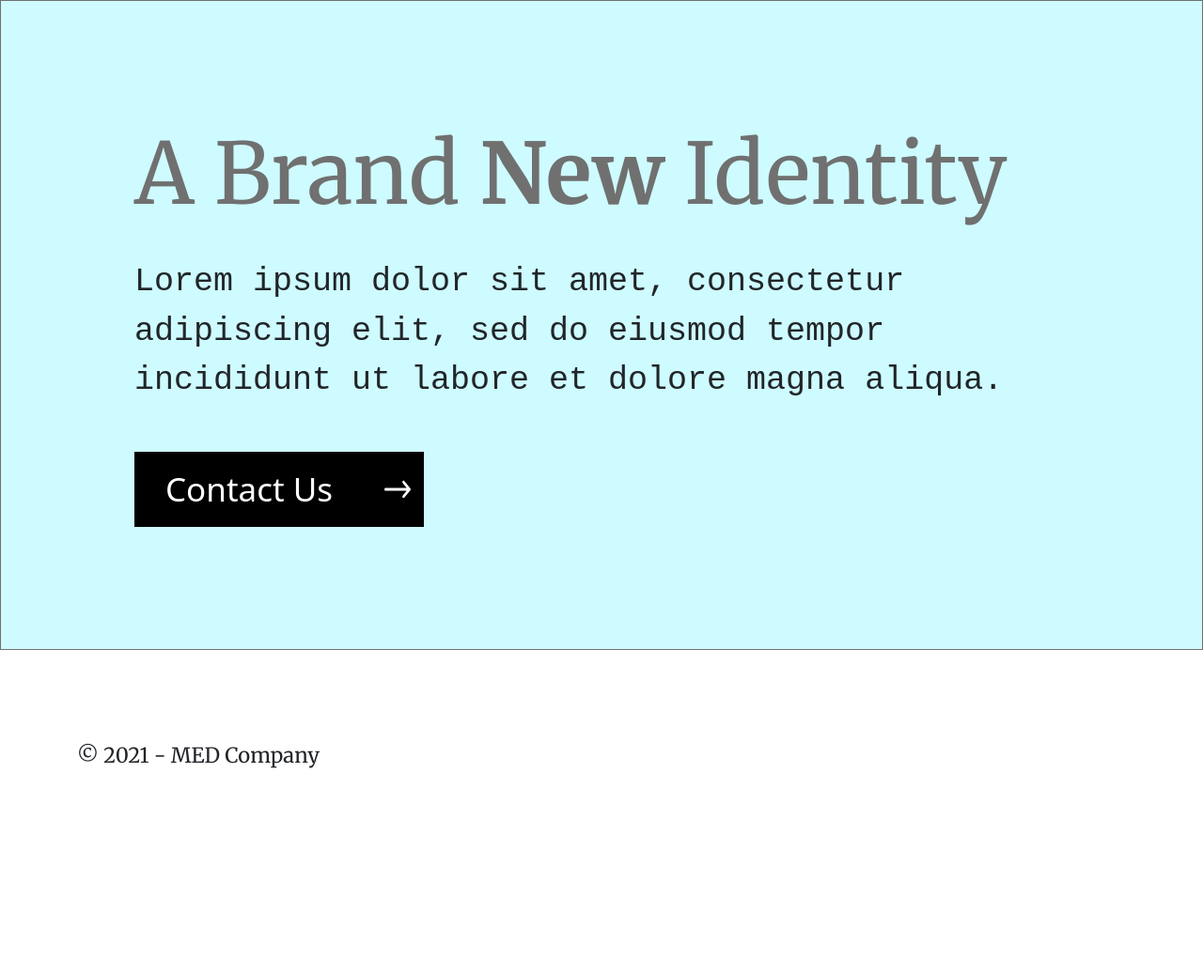
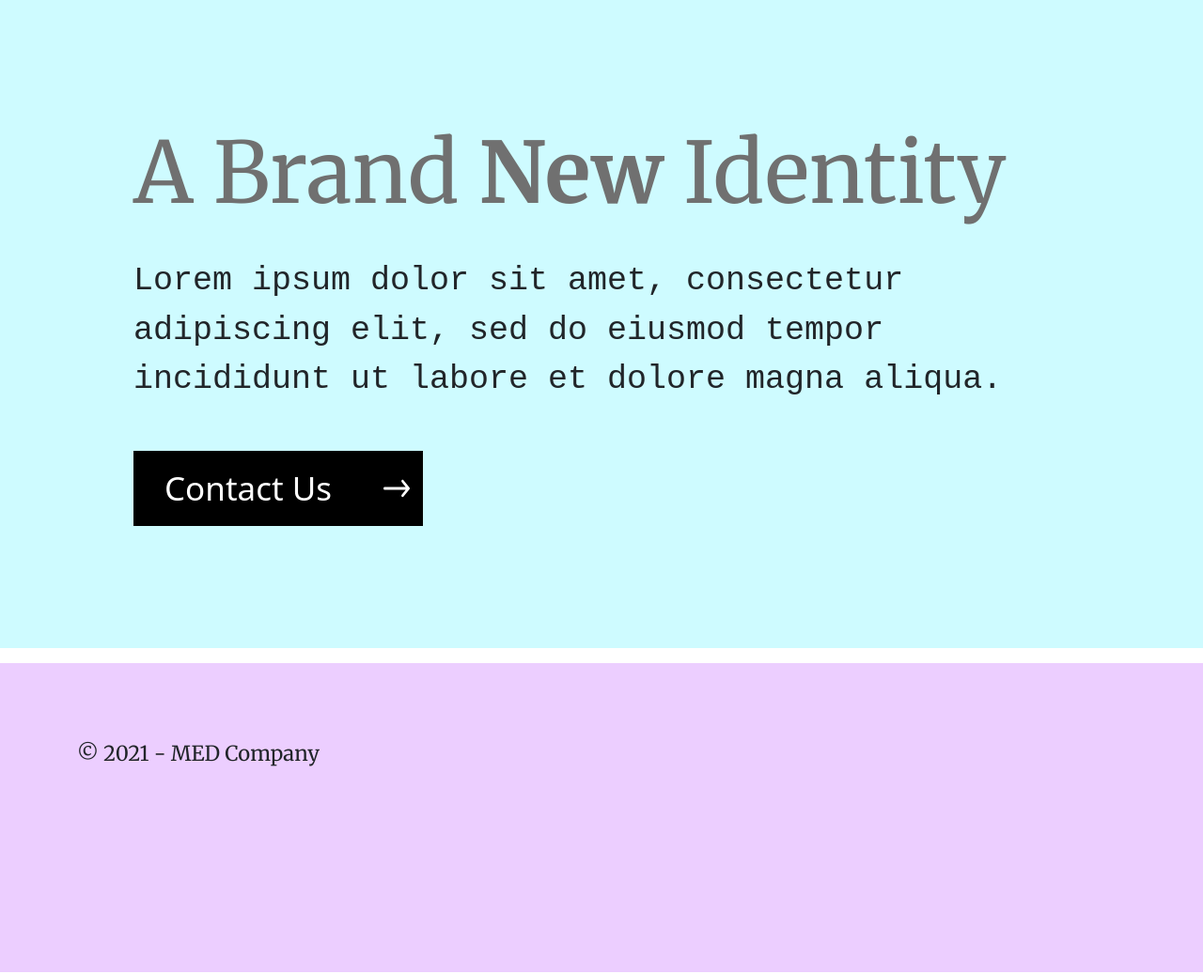
Before and after one commit to Gigichx/secondo-layout, a plain HTML site: page index.html in a window 1280 px wide. Shown: the whole page at 94% size. Drawn offline with nearby package versions, Linux system fonts and the light colour scheme.

```diff
--- a/static/css/hero.css
+++ b/static/css/hero.css
@@ -1,5 +1,8 @@
 .hero {
     background-color: #CEFBFF;
-    border: solid 1px #707070;
     padding: 130px;
 }
+
+.heroPink {
+    background-color: #ECCEFF;
+}
```
